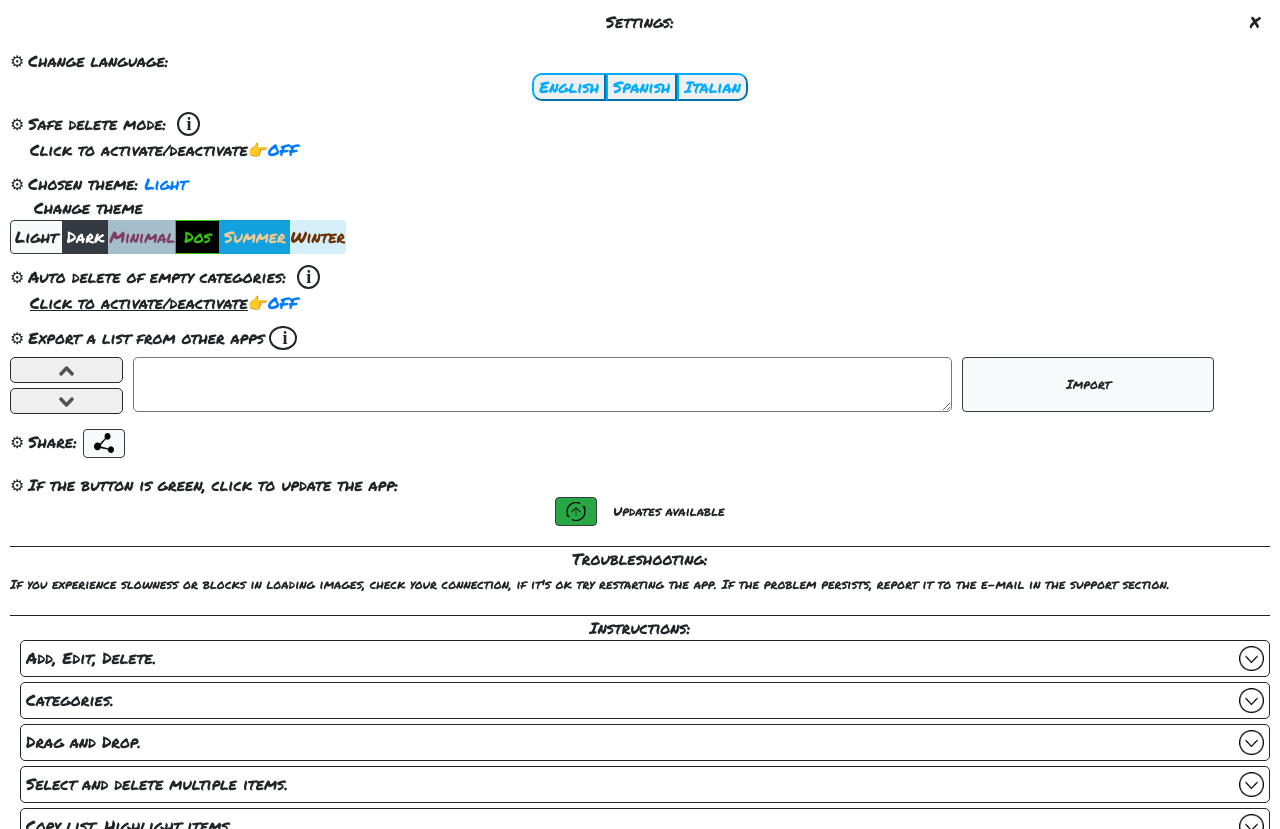
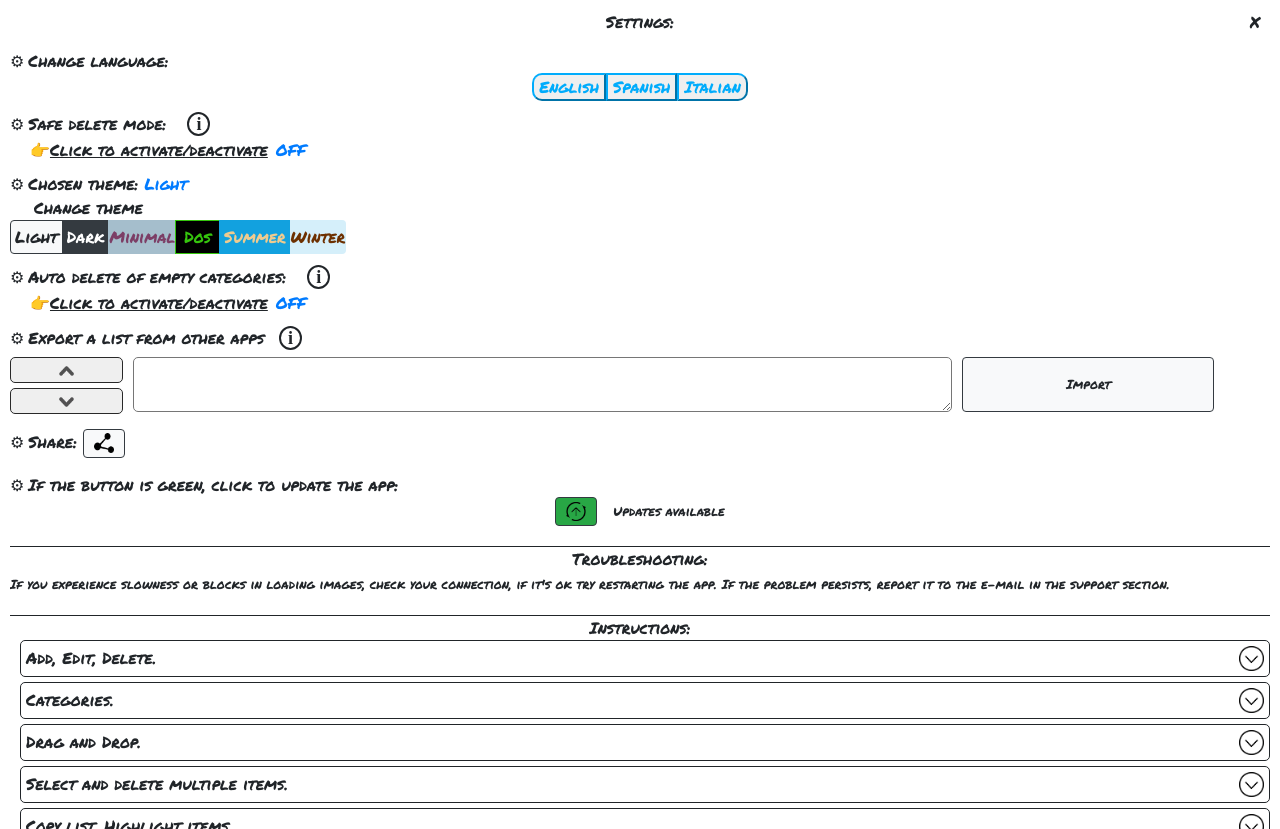
Before and after one commit to lucapu88/shopping_list, a Vue app: page / in a window 1280 px wide. Both pictures are taken after a click on the element 798 px from the left and 32 px from the top of the page. Built offline with nearby package versions, Linux system fonts and the light colour scheme; a web font is replaced by a local one.

Commit message:
Added copyright

```diff
--- a/src/assets/main.css
+++ b/src/assets/main.css
@@ -75,16 +75,6 @@ button {
 .skull {
   width: 30px;
   height: 30px;
-}
-
-.info-icon {
-  font-family: Times New Roman;
-  font-weight: bold;
-  font-size: large;
-  border: 2px solid;
-  padding: 0 7px;
-  border-radius: 50%;
-  margin-left: 15px;
 }
 
 .spanish-size {
@@ -705,9 +695,6 @@ button {
   background-color: #d5effa !important;
   color: #6d3001;
 }
-.winter-todo {
-  filter: drop-shadow(2px 4px 6px black);
-}
 .winter-btn {
   background-color: rgba(192, 224, 133, 0.883);
   border: 2px solid #b4e659;
@@ -724,9 +711,9 @@ button {
 .winter-category-list {
   text-shadow: 2px 2px 10px rgba(0, 0, 0, 0.55);
 }
-.winter-shadow {
+/* .winter-shadow {
   filter: drop-shadow(#000000 2px 4px 6px);
-}
+} */
 .winter-confirm {
   background-image: none;
   background-image: url('@/img/cincia.webp') !important;
--- a/src/components/Main-list.vue
+++ b/src/components/Main-list.vue
@@ -28,7 +28,6 @@ export default {
     class="col-12"
     :class="{
       christmas: isChristmas.christmasTheme,
-      'winter-shadow': theme.winterTheme,
     }"
   >
     <TodoListDraggable v-if="todos.isDraggable" />
--- a/src/components/helper/Helper.vue
+++ b/src/components/helper/Helper.vue
@@ -25,6 +25,7 @@ export default {
       themeLoading: false,
       listPasted: null,
       updating: false,
+      copyrightText: '',
     };
   },
   created() {
@@ -33,6 +34,7 @@ export default {
     this.pasteListInfo = false;
     this.settings.checkingUpdates();
     this.isChristmas.merryChristmasTheme();
+    this.copyright();
   },
   mounted() {
     document.getElementById('helper-description').scrollTo(0, 0);
@@ -152,6 +154,11 @@ export default {
         location.reload();
       }, 3700);
     },
+    copyright() {
+      let copyright = new Date();
+      const update = copyright.getFullYear();
+      this.copyrightText = `Copyright© 2022 - ${update} Caputo Luca - All right reserved.`;
+    },
   },
 };
 </script>
@@ -226,7 +233,7 @@ export default {
         alt="E felice anno nuovo!"
       />
 
-      <!-- --------------------------INIZIO HELPER-------------------------------- -->
+      <!-- ------------------------------------------------INIZIO HELPER--------------------------------------------------- -->
       <div id="helper-description">
         <div class="helper-settings">
           <span class="settings-icon mr-1" @click="highlightsForTutorial(0)"
@@ -299,12 +306,16 @@ export default {
           <li class="ml-4" v-if="safeModeInfo">
             ({{ languages.safeModeText.description }})
           </li>
-          <div
-            class="toggle-delete-confirm-container"
-            @click="settings.toggleDeleteConfirm()"
-          >
-            <span>{{ languages.safeModeText.function }}</span>
-            <span class="toggle-delete-confirm">&#x1F449;</span>
+          <div class="toggle-delete-confirm-container">
+            <span
+              class="toggle-delete-confirm"
+              @click="settings.toggleDeleteConfirm()"
+            >
+              &#x1F449;
+            </span>
+            <u class="mr-2" @click="settings.toggleDeleteConfirm()">
+              {{ languages.safeModeText.function }}
+            </u>
             <span class="text-primary">{{ settings.canDeleteText }}</span>
           </div>
         </div>
@@ -387,19 +398,27 @@ export default {
               autoDeleteEmptyCategoriesInfo = !autoDeleteEmptyCategoriesInfo
             "
             >i</span
-          ><br />
+          >
+          <br />
           <li class="ml-4" v-if="autoDeleteEmptyCategoriesInfo">
             ({{ languages.autoDeleteEmptyCategoriesText.description }})
           </li>
-          <li
-            class="toggle-delete-confirm-container"
-            @click="settings.toggleAutomaticDeleteEmptyCategories()"
-          >
-            <u>{{ languages.autoDeleteEmptyCategoriesText.function }}</u>
-            <div class="toggle-delete-confirm">&#x1F449;</div>
-            <span class="text-primary">{{
-              settings.canDeleteEmptyCategoriesText
-            }}</span>
+          <li class="toggle-delete-confirm-container">
+            <div
+              class="toggle-delete-confirm"
+              @click="settings.toggleAutomaticDeleteEmptyCategories()"
+            >
+              &#x1F449;
+            </div>
+            <u
+              class="mr-2"
+              @click="settings.toggleAutomaticDeleteEmptyCategories()"
+            >
+              {{ languages.autoDeleteEmptyCategoriesText.function }}
+            </u>
+            <span class="text-primary">
+              {{ settings.canDeleteEmptyCategoriesText }}
+            </span>
           </li>
         </div>
 
@@ -415,9 +434,9 @@ export default {
           >
             {{ languages.pasteListText.title }}
           </span>
-          <span class="info-icon" @click="pasteListInfo = !pasteListInfo">
-            i
-          </span>
+          <span class="info-icon" @click="pasteListInfo = !pasteListInfo"
+            >i</span
+          >
           <br />
           <li class="ml-4" v-if="pasteListInfo">
             ({{ languages.pasteListText.subtitle }})
@@ -524,8 +543,11 @@ export default {
         >
           <small>Privacy policy</small>
         </button>
+        <div class="copyright">
+          <small>{{ copyrightText }}</small>
+        </div>
       </div>
-      <!-- ------------------------------------------MODALE PRIVACY POLICY ------------------------------------------- -->
+      <!-- ------------------------------------------ MODALE PRIVACY POLICY ------------------------------------------- -->
       <PrivacyPolicyModal v-if="settings.privacyPolicy" />
     </div>
   </div>
@@ -727,8 +749,9 @@ export default {
   border: 2px solid;
   padding: 0 7px;
   border-radius: 50%;
-  margin-left: 5px;
+  margin-left: 15px;
 }
+
 .add-list-textarea {
   border-radius: 5px;
 }
@@ -864,4 +887,10 @@ textarea {
   background-color: orangered;
   color: white;
 }
+
+.copyright {
+  text-align: center;
+  font-size: 15px;
+  margin-top: 40px;
+}
 </style>
```
Also changed, not shown: 1 other file (tests, documents, lock files or other folders).
